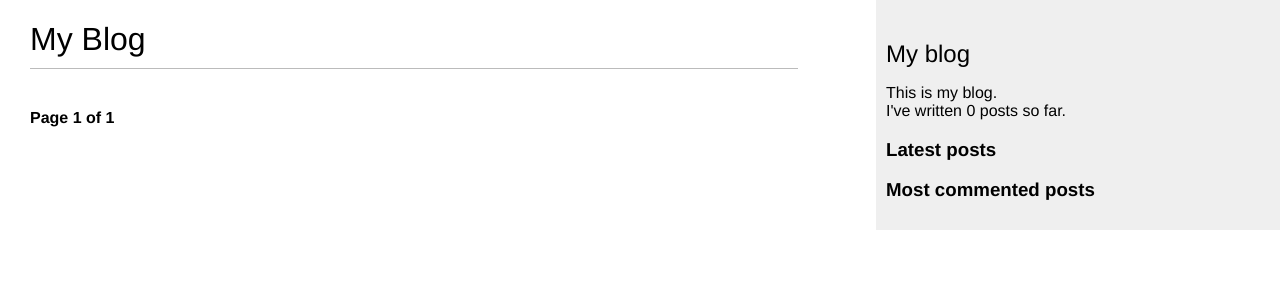
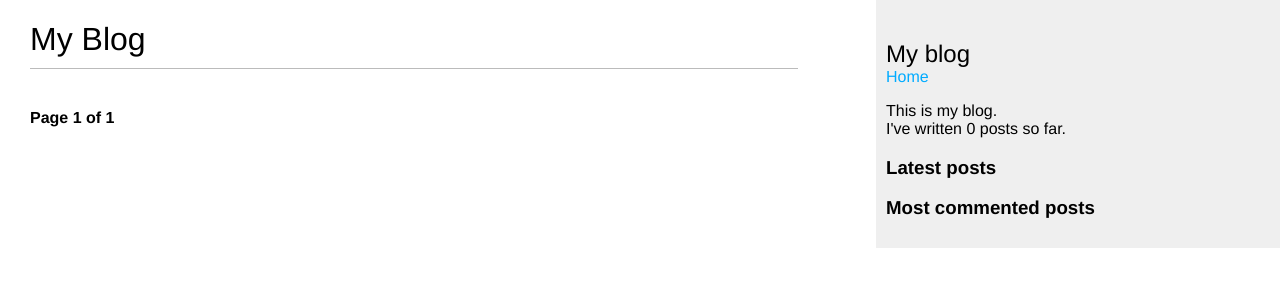
Before and after one commit to cookArehere/MyBlog, a Django app: page /blog/ in a window 1280 px wide. Shown: the top 300 px of the page. Run offline with Django 4.2, Linux system fonts and the light colour scheme; data that the repository does not hold is empty.

Commit message:
merge branch and update README file

```diff
--- a/mysite/blog/templates/blog/base.html
+++ b/mysite/blog/templates/blog/base.html
@@ -14,6 +14,7 @@
     </div>
     <div id="sidebar">
         <h2>My blog</h2>
+        <a href='{% url "blog:post_list" %}'>Home</a>
         <p>This is my blog.<br>
             I've written {% total_posts %} posts so far.
         </p>
```
Also changed, not shown: README.md.
